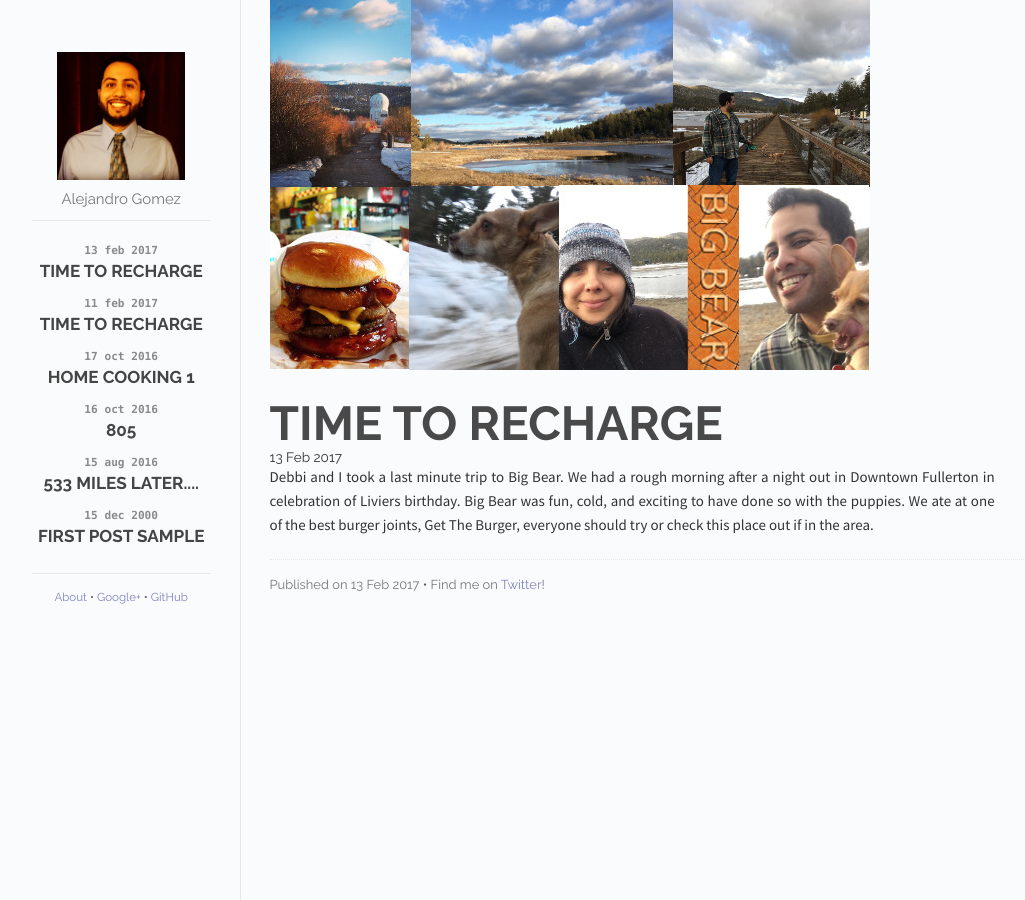
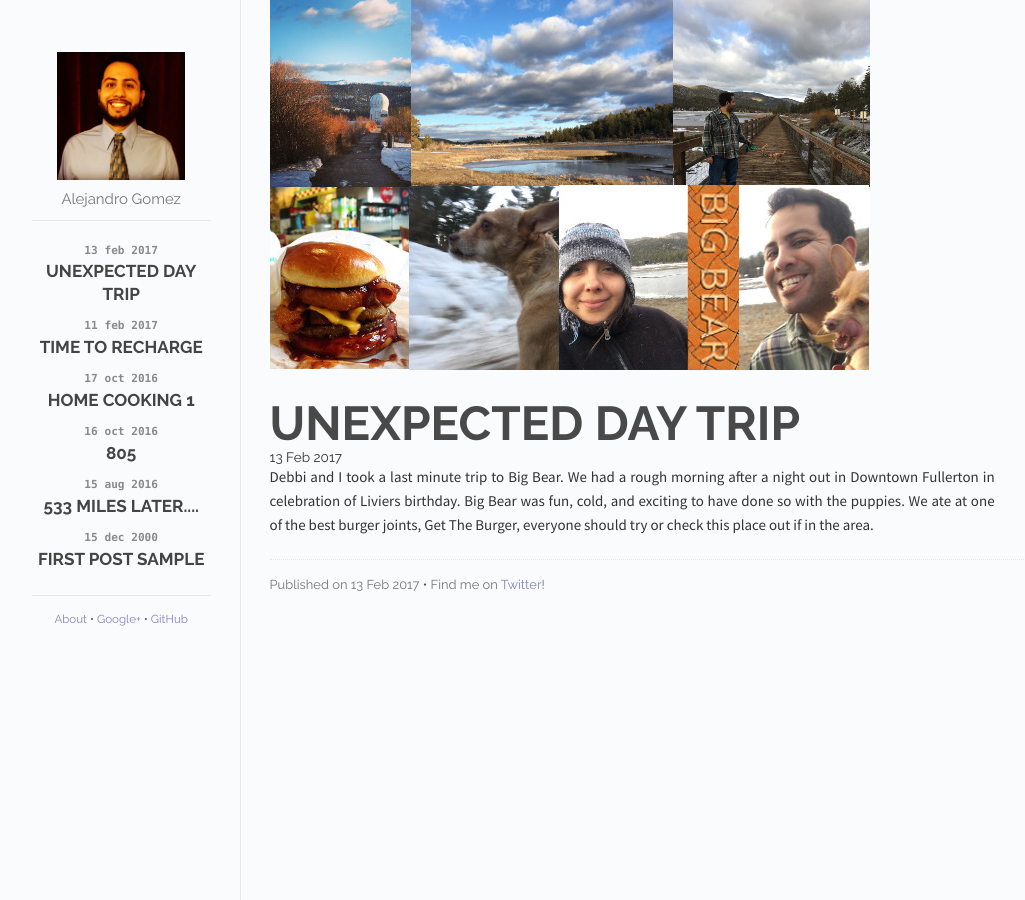
Before and after one commit to ago6/ago6.github.io, a Jekyll site: the page built from _posts/2017-02-13-Big-Bear-Day-Trip.md, in a window 1280 px wide. Shown: the whole page, without its empty margins (118-1143 px from the left). Built offline with Jekyll 4.4.1, drawn with Linux system fonts in a browser that asks for light colours.

Commit message:
changed title

```diff
--- a/_posts/2017-02-13-Big-Bear-Day-Trip.md
+++ b/_posts/2017-02-13-Big-Bear-Day-Trip.md
@@ -1,6 +1,6 @@
 ---
 layout: post
-title: Time to Recharge
+title: Unexpected Day Trip
 cover: big_bear02-12-2017.jpg
 date:   2017-02-13 07:57:44
 categories: posts
```
